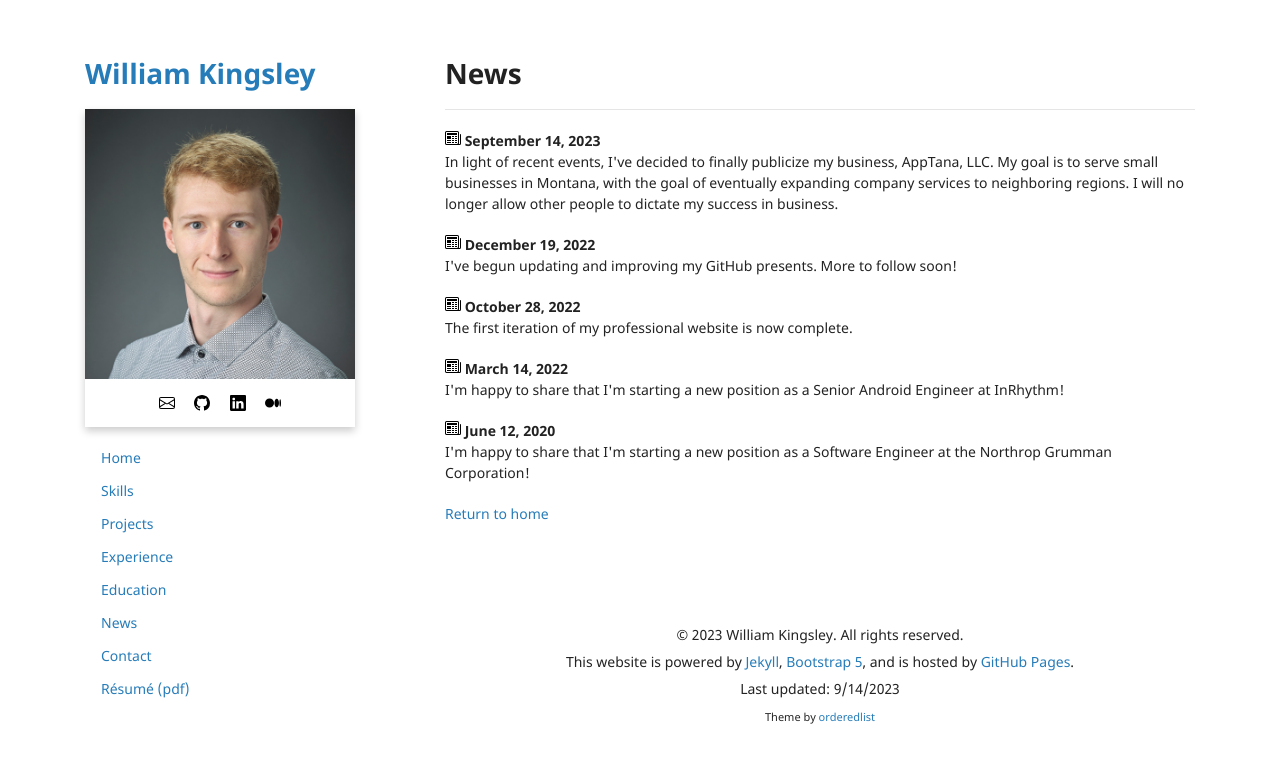
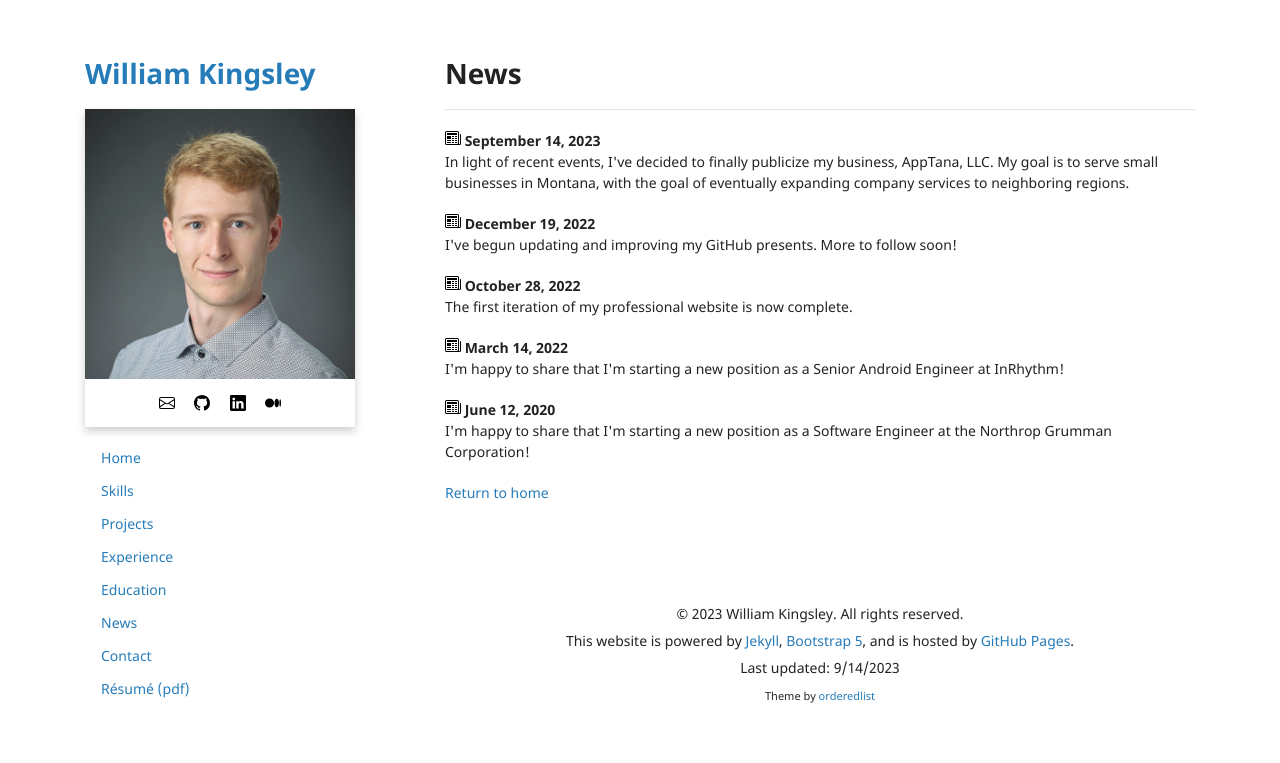
Before and after one commit to data-programmer/data-programmer.github.io, a Jekyll site: the page built from news.md, in a window 1280 px wide. Shown: the top 763 px of the page. Built offline with Jekyll 4.4.1, drawn with Linux system fonts in a browser that asks for light colours; our own code applies the rules of GitHub Pages for plain Markdown files.

Commit message:
updating text

```diff
--- a/_data/news.yml
+++ b/_data/news.yml
@@ -1,4 +1,4 @@
-- news: "In light of recent events, I've decided to finally publicize my business, AppTana, LLC. My goal is to serve small businesses in Montana, with the goal of eventually expanding company services to neighboring regions. I will no longer allow other people to dictate my success in business."
+- news: "In light of recent events, I've decided to finally publicize my business, AppTana, LLC. My goal is to serve small businesses in Montana, with the goal of eventually expanding company services to neighboring regions."
   date: "September 14, 2023"
   show: true
 
```
